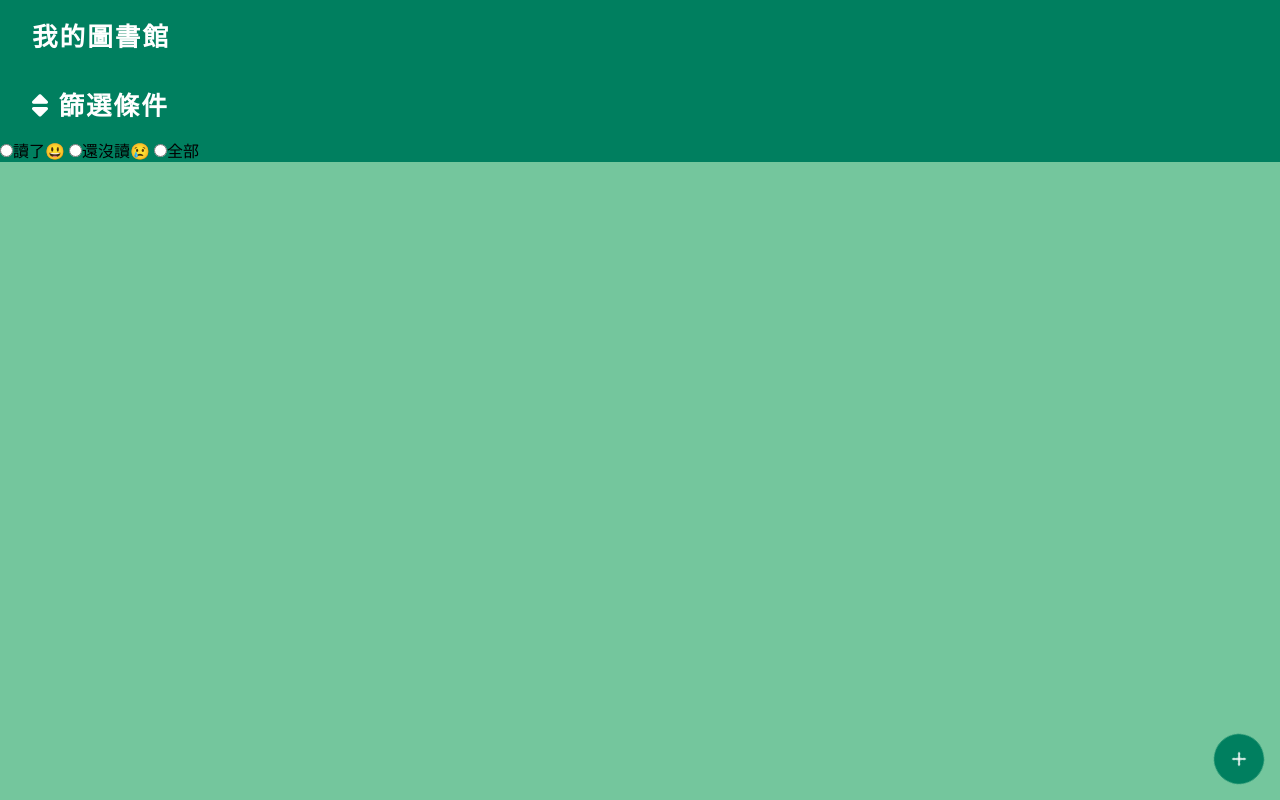
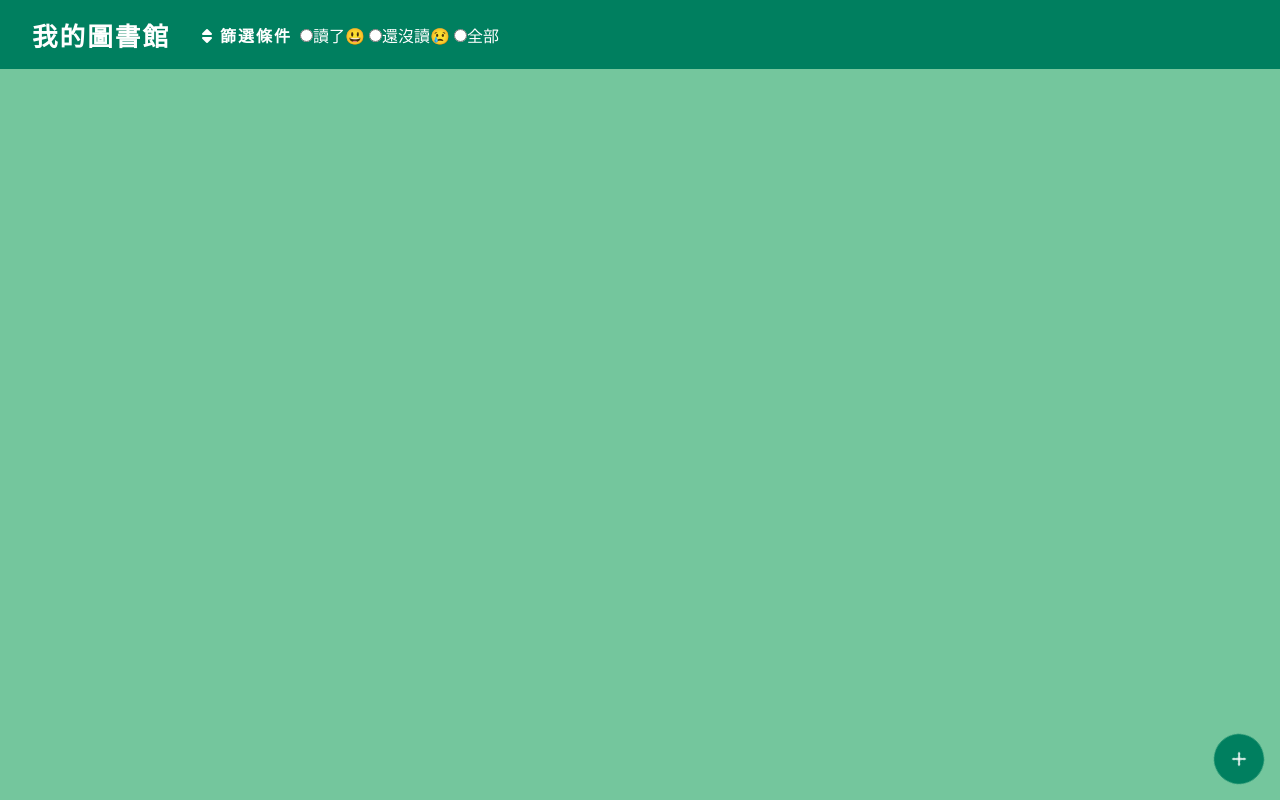
Before and after one commit to LunZaiZai0223/MyLibrary, a plain HTML site: page index.html in a window 1280 px wide. Drawn offline with Linux system fonts and the light colour scheme.

Commit message:
刪選按鈕排版

```diff
--- a/app.css
+++ b/app.css
@@ -11,12 +11,31 @@ body header {
   background-color: #007f5f;
   min-height: 8vh;
   margin-bottom: 2rem;
+  display: flex;
+  align-items: center;
 }
 body header h2 {
   font-size: 1.6rem;
   letter-spacing: 2px;
   padding: 1rem 0 1rem 2rem;
   color: #fff;
+}
+body .filter-haveRead-form {
+  display: flex;
+  align-items: center;
+}
+body .filter-haveRead-form h2 {
+  font-size: 1rem;
+  padding: 0;
+  margin-left: 2rem;
+}
+body .filter-haveRead-form .filter-radio-container {
+  margin-left: 0.5rem;
+}
+body .filter-haveRead-form .filter-radio-container label {
+  font-size: 1rem;
+  color: #fff;
+  font-weight: 300;
 }
 
 .books-container {
```
